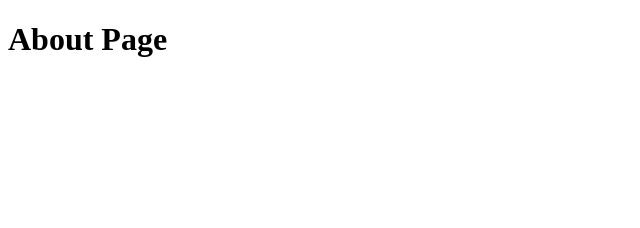
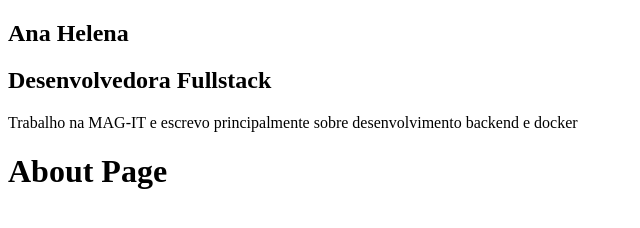
Before and after one commit to anahelenasilva/iamanahelena-blog, a Gatsby site: page /about in a window 1280 px wide. Shown: the whole page, without its empty margins (0-640 px from the left). Built offline with nearby package versions, Linux system fonts and the light colour scheme; Gatsby itself is replaced by a stand-in of ours.

Commit message:
Create profile component

```diff
--- /dev/null
+++ b/src/components/Profile/index.js
@@ -0,0 +1,11 @@
+import React from "react";
+
+const Profile = () => (
+    <div className="Profile-wrapper">
+        <h1>Ana Helena</h1>
+        <h2>Desenvolvedora Fullstack</h2>
+        <p>Trabalho na MAG-IT e escrevo principalmente sobre desenvolvimento backend e docker</p>
+    </div>
+)
+
+export default Profile;
--- a/src/components/layout.js
+++ b/src/components/layout.js
@@ -7,11 +7,15 @@
 
 import * as React from "react"
 import PropTypes from "prop-types"
+import Profile from "./Profile"
 
 const Layout = ({ children }) => {
 
   return (
     <>
+      <aside>
+        <Profile />
+      </aside>
       <main>{children}</main>
     </>
   )
--- a/src/pages/about.js
+++ b/src/pages/about.js
@@ -1,7 +1,12 @@
 import React from "react";
+import Layout from "../components/layout"
+import Seo from "../components/seo"
 
 const AboutPage = () => (
-    <h1>About Page</h1>
+    <Layout>
+        <Seo title="About" />
+        <h1>About Page</h1>
+    </Layout>
 )
 
 export default AboutPage;
--- a/src/pages/index.js
+++ b/src/pages/index.js
@@ -7,7 +7,7 @@ const IndexPage = () => (
   <Layout>
     <Seo title="Home" />
     <h1>Home</h1>
-  </Layout>
+  </Layout >
 )
 
 export default IndexPage
```
